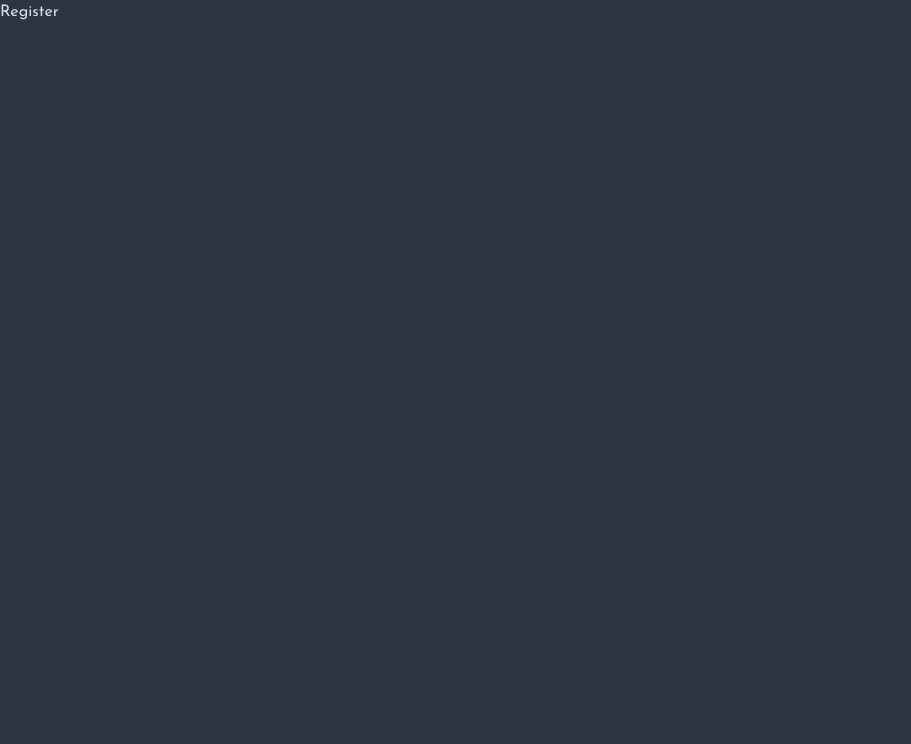
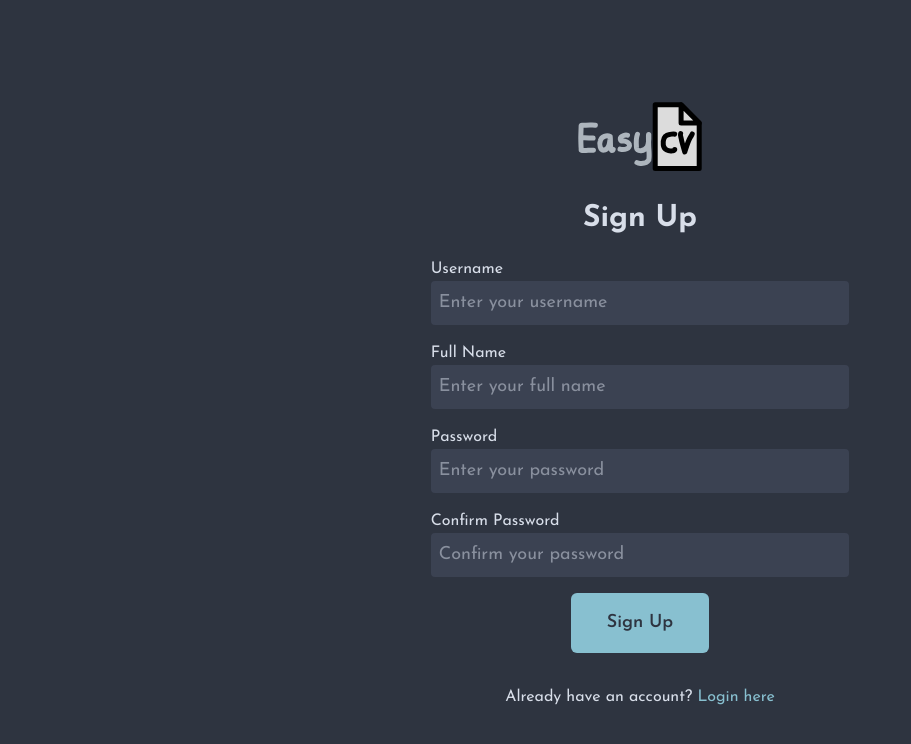
Before and after one commit to joejo-joestar/easy-cv-frontend, a React (Vite) app: page /register in a window 1280 px wide. Shown: the top 744 px of the page, without its empty margins (0-911 px from the left). Built offline with nearby package versions, Linux system fonts and the light colour scheme.

Commit message:
added a registration page

```diff
--- a/src/pages/Register/index.tsx
+++ b/src/pages/Register/index.tsx
@@ -1,3 +1,91 @@
+import Logo from "../../assets/logo-full.svg";
+import { NavLink } from "react-router";
+
 export const Register = () => {
-  return <div>Register</div>;
+  return (
+    <section className="flex flex-col items-center justify-center h-screen gap-5 text-center md:px-3 px-2">
+      <NavLink className=" flex justify-center md:w-1/6 w-1/2 max-w-sm" to="/">
+        <img src={Logo} alt="Logo" />
+      </NavLink>
+
+      <h1 className="md:text-3xl text-xl font-black max-w-1/2">Sign Up</h1>
+      <form
+        className="flex flex-col gap-4 w-full justify-center items-center"
+        action=""
+        method="post"
+      >
+        {/* MARK: username */}
+        <div className="flex flex-col text-start w-1/2 md:w-1/3">
+          <label className="text-nord-btn-secondary" htmlFor="username">
+            Username
+          </label>
+          <input
+            type="text"
+            id="username"
+            name="username"
+            placeholder="Enter your username"
+            className="border-0 bg-nord-bg2 rounded p-2 text-lg"
+            required
+          />
+        </div>
+        {/* MARK: name */}
+        <div className="flex flex-col text-start w-1/2 md:w-1/3">
+          <label className="text-nord-btn-secondary" htmlFor="username">
+            Full Name
+          </label>
+          <input
+            type="text"
+            id="name"
+            name="name"
+            placeholder="Enter your full name"
+            className="border-0 bg-nord-bg2 rounded p-2 text-lg"
+            required
+          />
+        </div>
+        {/* MARK: password */}
+        <div className="flex flex-col text-start w-1/2 md:w-1/3">
+          <label className="text-nord-btn-secondary" htmlFor="password">
+            Password
+          </label>
+          <input
+            type="password"
+            id="password"
+            name="password"
+            placeholder="Enter your password"
+            className="border-0 bg-nord-bg2 rounded p-2 text-lg"
+            required
+          />
+        </div>
+        {/* MARK: confirm password */}
+        <div className="flex flex-col text-start w-1/2 md:w-1/3">
+          <label className="text-nord-btn-secondary" htmlFor="password">
+            Confirm Password
+          </label>
+          <input
+            type="password"
+            id="confirm_password"
+            name="confirm_password"
+            placeholder="Confirm your password"
+            className="border-0 bg-nord-bg2 rounded p-2 text-lg"
+            required
+          />
+        </div>
+        <button
+          type="submit"
+          className="border-0 bg-nord-btn-primary text-nord-bg hover:bg-nord-btn-secondary hover:text-nord-bg rounded-md md:px-9 md:py-4 px-5 py-2 md:text-lg font-semibold transition-all cursor-pointer max-w-1/2"
+        >
+          Sign Up
+        </button>
+        <p className="mt-4">
+          Already have an account?{" "}
+          <NavLink
+            to="/login"
+            className="text-nord-btn-primary hover:text-nord-btn-secondary transition-all"
+          >
+            Login here
+          </NavLink>
+        </p>
+      </form>
+    </section>
+  );
 };
```
